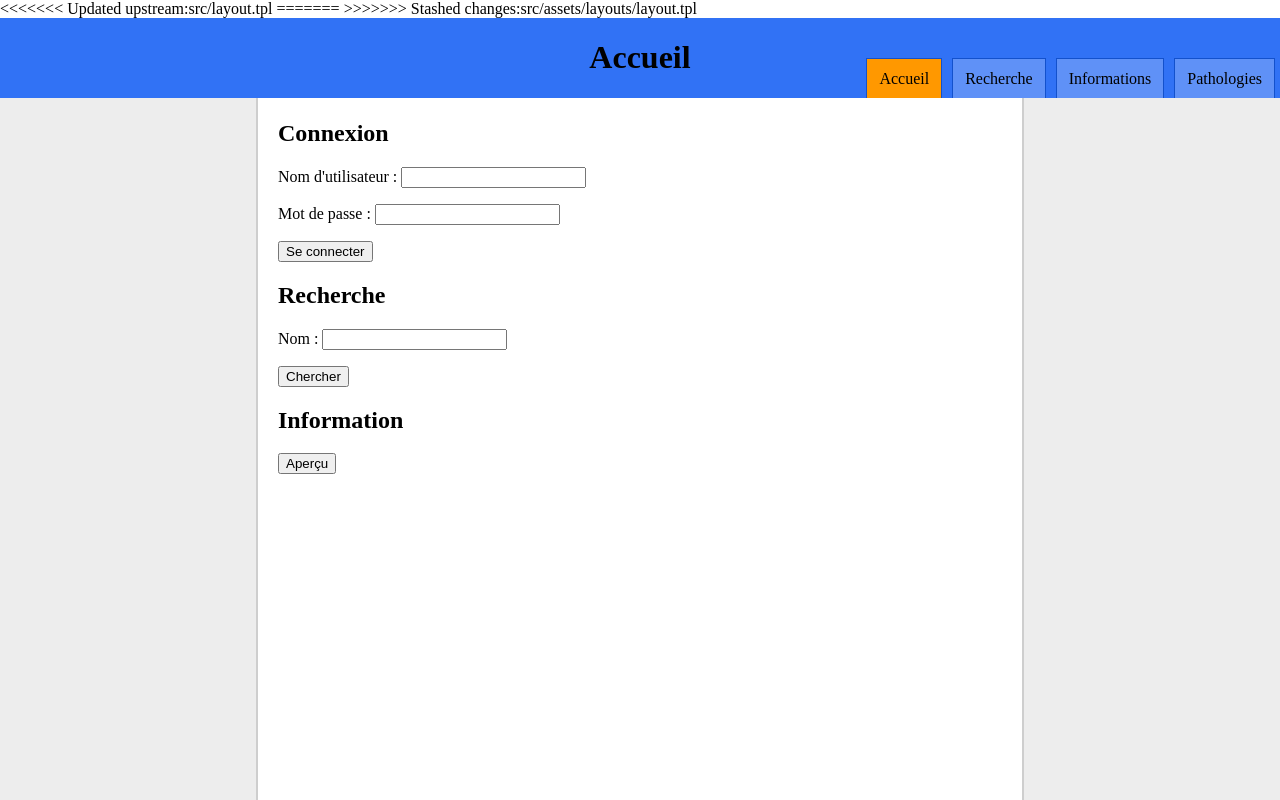
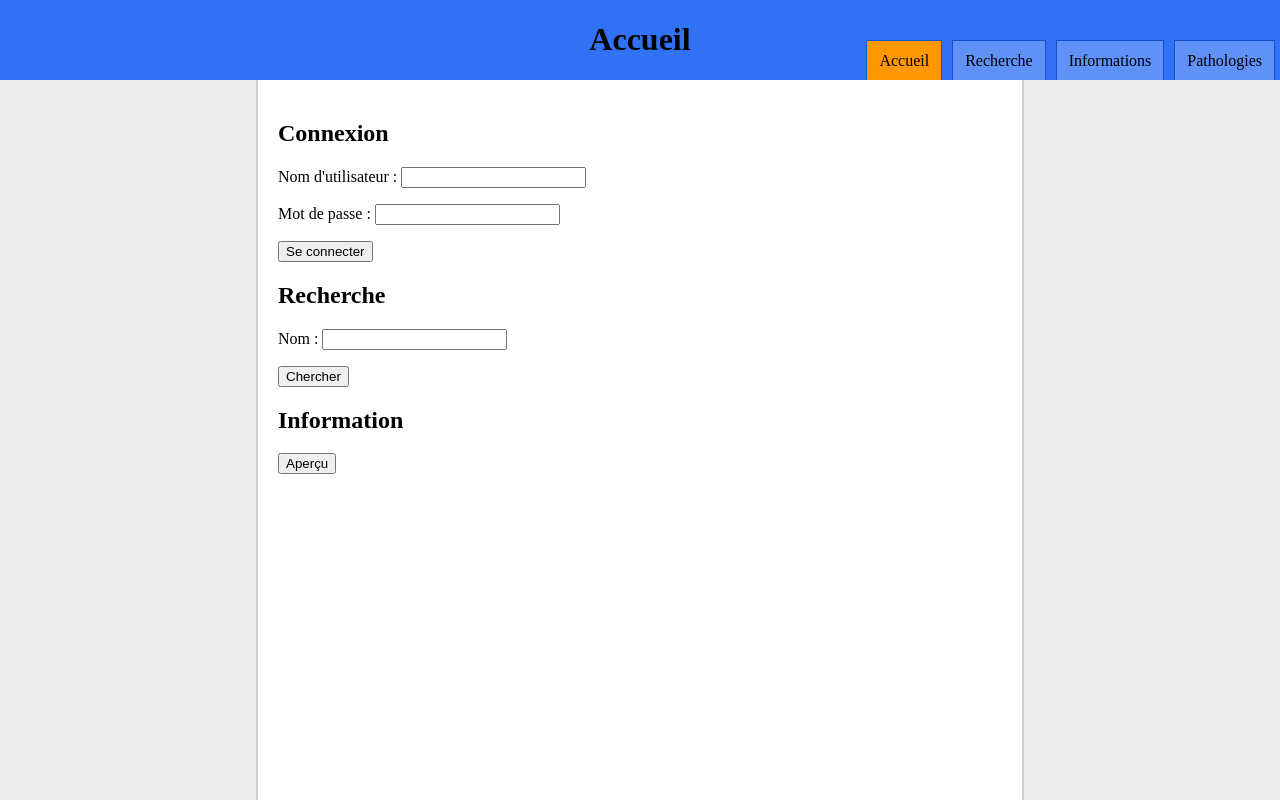
Before and after one commit to sprietNathanael/CPE_4_projet_TLI, a PHP site: page /index.php in a window 1280 px wide. Run offline with PHP 8.4, Linux system fonts and the light colour scheme.

Commit message:
Correct the layout

```diff
--- a/src/assets/layouts/layout.tpl
+++ b/src/assets/layouts/layout.tpl
@@ -4,13 +4,8 @@
     <meta charset="UTF-8">
     <meta name="viewport" content="width=device-width, initial-scale=1.0">
     <meta http-equiv="X-UA-Compatible" content="ie=edge">
-<<<<<<< Updated upstream:src/layout.tpl
-    <link rel="stylesheet" href="style.css">
-    <title>Pikouz</title>
-=======
     <link rel="stylesheet" href="assets/css/style.css">
     <title>Accu</title>
->>>>>>> Stashed changes:src/assets/layouts/layout.tpl
 </head>
 <body>
     <div id="titleBar" class="grid_wrapper">
```
